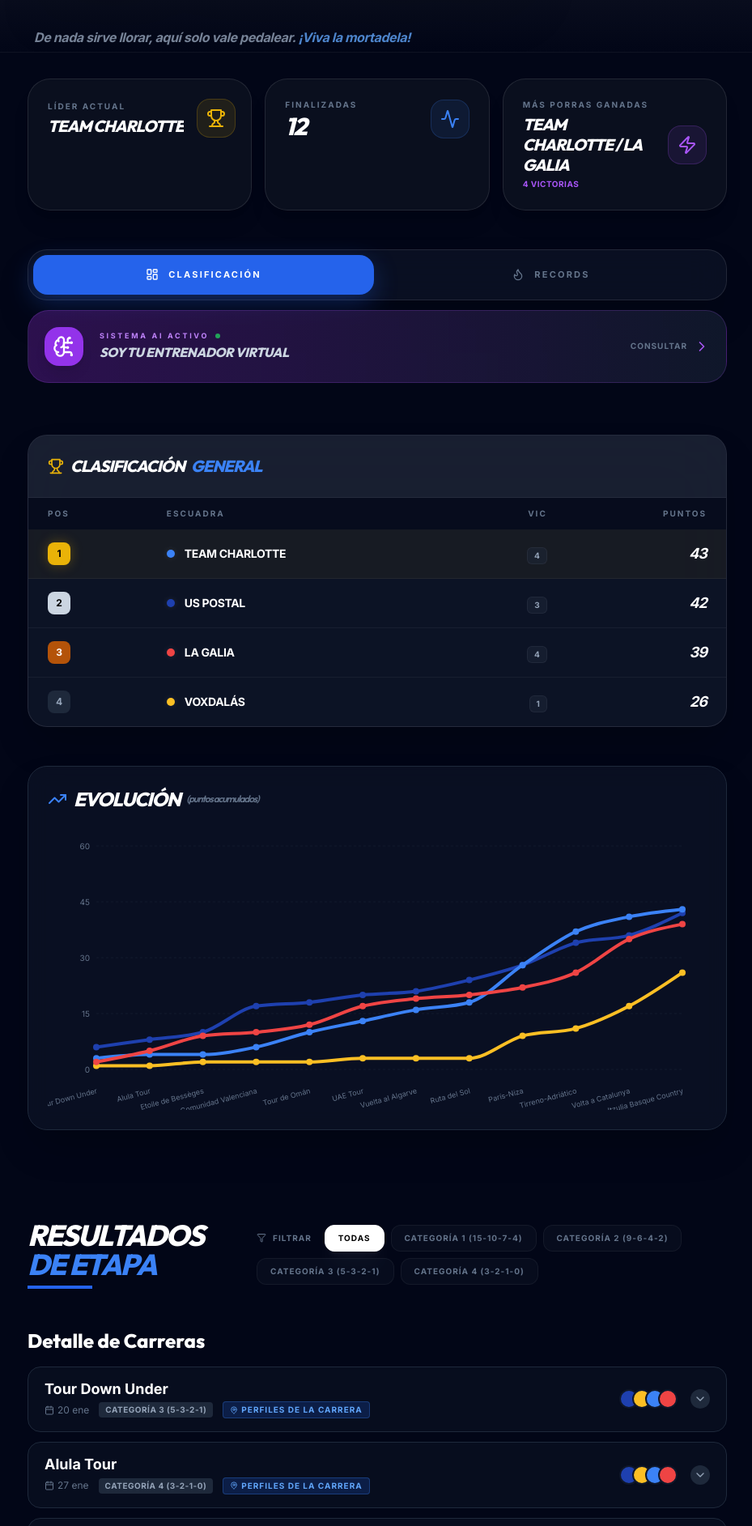
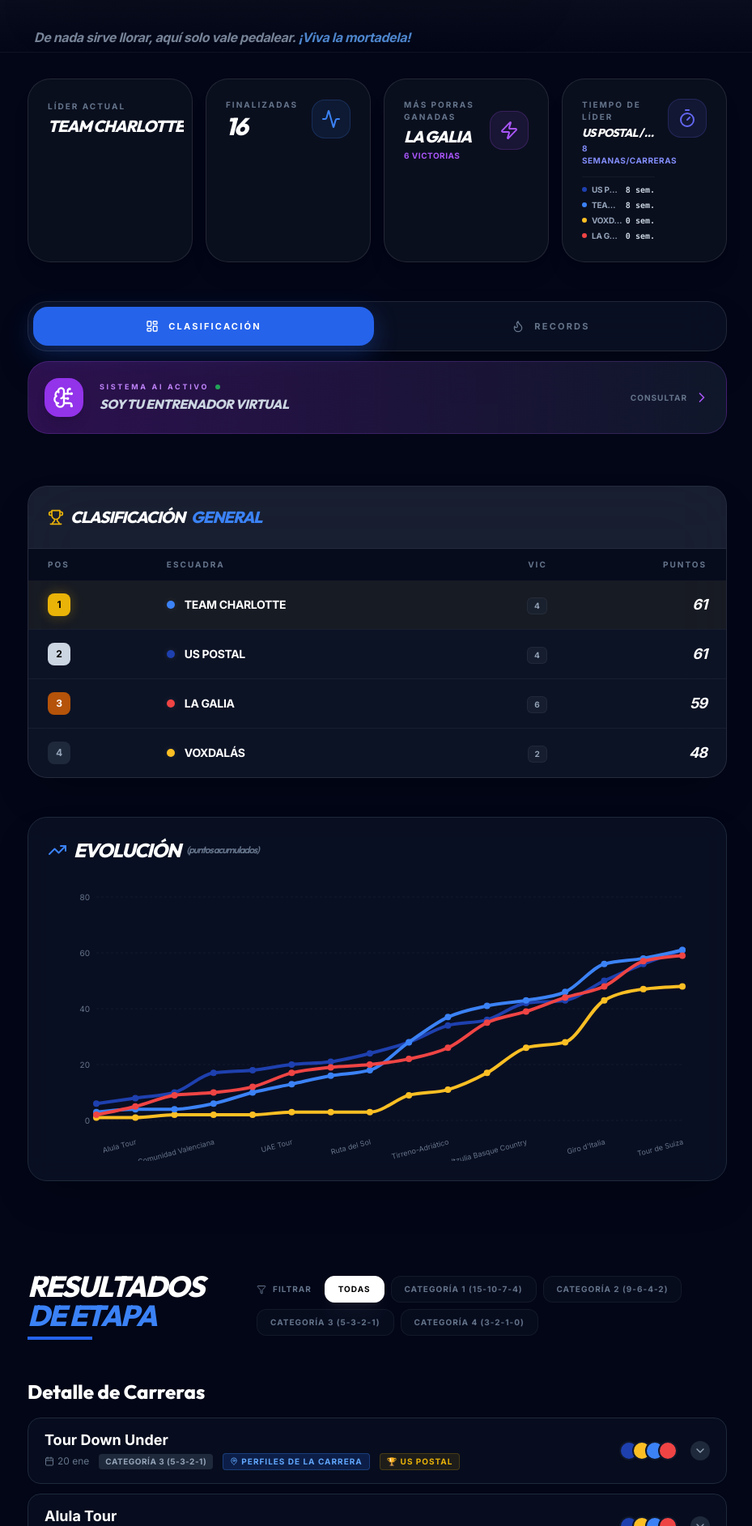
Before and after one commit to natxorodrigo87-cmyk/velogames-dashboard, a React (Vite) app: page / in a window 1280 px wide. Shown: the part 295-2180 px from the top of the page at 81% size, without its empty margins (174-1103 px from the left). Built offline with nearby package versions, Linux system fonts and the light colour scheme; grey boxes are pictures that could not be loaded.

Commit message:
feat: implement ranking tie-breakers and UI updates
Introduce a custom tie-breaker logic for player standings (Points > Wins > Priority). Update race components to display winners and add a tracker for league leadership duration.

```diff
--- a/App.tsx
+++ b/App.tsx
@@ -41,7 +41,21 @@
   }, []);
 
   const summary = useMemo<LeagueSummary>(() => {
-    const sortedByPoints = [...stats].sort((a, b) => b.totalPoints - a.totalPoints);
+    // Custom tie-breaker sorting: Points DESC, Wins DESC, Priority (P3 > P1 > P4 > P2)
+    const getPriority = (id: string) => {
+      const priority: Record<string, number> = { 'p3': 1, 'p1': 2, 'p4': 3, 'p2': 4 };
+      return priority[id] || 99;
+    };
+
+    const sortedByPoints = [...stats].sort((a, b) => {
+      if (b.totalPoints !== a.totalPoints) {
+        return b.totalPoints - a.totalPoints;
+      }
+      if (b.racesWon !== a.racesWon) {
+        return b.racesWon - a.racesWon;
+      }
+      return getPriority(a.playerId) - getPriority(b.playerId);
+    });
     const leader = PLAYERS.find(p => p.id === sortedByPoints[0]?.playerId);
 
     const maxWins = Math.max(...stats.map(s => s.racesWon));
@@ -49,13 +63,57 @@
       .filter(s => s.racesWon === maxWins && maxWins > 0)
       .map(s => PLAYERS.find(p => p.id === s.playerId)?.name || '---');
 
+    // Dynamic leadership duration tracker (in terms of races/weeks led after each stage played)
+    const playedRaces = [...RACES]
+      .filter(r => r.status === RaceStatus.PLAYED)
+      .sort((a, b) => new Date(a.date).getTime() - new Date(b.date).getTime());
+
+    const leaderCounts: Record<string, number> = {};
+    PLAYERS.forEach(p => leaderCounts[p.id] = 0);
+
+    const cumulativePoints: Record<string, number> = {};
+    PLAYERS.forEach(p => cumulativePoints[p.id] = 0);
+
+    playedRaces.forEach(race => {
+      PLAYERS.forEach(player => {
+        const result = RESULTS.find(r => r.raceId === race.id && r.playerId === player.id);
+        cumulativePoints[player.id] += result ? result.points : 0;
+      });
+
+      let leaderId = PLAYERS[0].id;
+      let maxPoints = -1;
+
+      PLAYERS.forEach(player => {
+        const pts = cumulativePoints[player.id];
+        if (pts > maxPoints) {
+          maxPoints = pts;
+          leaderId = player.id;
+        } else if (pts === maxPoints) {
+          if (getPriority(player.id) < getPriority(leaderId)) {
+            leaderId = player.id;
+          }
+        }
+      });
+
+      if (maxPoints > 0) {
+        leaderCounts[leaderId] = (leaderCounts[leaderId] || 0) + 1;
+      }
+    });
+
+    const leadershipStats = PLAYERS.map(p => ({
+      playerName: p.name,
+      weeks: leaderCounts[p.id] || 0,
+      color: p.color
+    })).sort((a, b) => b.weeks - a.weeks);
+
     return {
       leaderName: leader?.name || '---',
       leaderColor: leader?.color || '#fff',
       totalRaces: RACES.length,
       completedRaces: RACES.filter(r => r.status === RaceStatus.PLAYED).length,
       mostWinsPlayers: mostWinsPlayers.length > 0 ? mostWinsPlayers : ['---'],
-      mostWinsCount: maxWins
+      mostWinsCount: maxWins,
+      leadershipStats
     };
   }, [stats]);
 
--- a/components/AbandonosTable.tsx
+++ b/components/AbandonosTable.tsx
@@ -9,7 +9,7 @@
 }
 
 const AbandonosTable: React.FC<AbandonosTableProps> = ({ records, players }) => {
-  const races = ['TDU', 'Alula', 'CV', 'Besseges', 'Omán', 'UAE Tour', 'Algarve', 'Ruta del Sol', 'PN', 'Tirreno', 'Volta', 'Itzulia'];
+  const races = ['TDU', 'Alula', 'CV', 'Besseges', 'Omán', 'UAE Tour', 'Algarve', 'Ruta del Sol', 'PN', 'Tirreno', 'Volta', 'Itzulia', 'Romandía', 'Giro', 'Dauphiné', 'Suiza'];
 
   return (
     <div className="bg-slate-900/80 border border-white/10 rounded-3xl overflow-hidden backdrop-blur-2xl shadow-2xl animate-in fade-in slide-in-from-bottom-4 duration-500 mt-8">
--- a/components/GeneralTable.tsx
+++ b/components/GeneralTable.tsx
@@ -9,7 +9,16 @@
 }
 
 const GeneralTable: React.FC<GeneralTableProps> = ({ players, stats }) => {
-  const sortedStats = [...stats].sort((a, b) => b.totalPoints - a.totalPoints);
+  const sortedStats = [...stats].sort((a, b) => {
+    if (b.totalPoints !== a.totalPoints) {
+      return b.totalPoints - a.totalPoints;
+    }
+    if (b.racesWon !== a.racesWon) {
+      return b.racesWon - a.racesWon;
+    }
+    const priority: Record<string, number> = { 'p3': 1, 'p1': 2, 'p4': 3, 'p2': 4 };
+    return (priority[a.playerId] || 99) - (priority[b.playerId] || 99);
+  });
 
   return (
     <div className="bg-slate-900/80 border border-white/10 rounded-3xl overflow-hidden backdrop-blur-2xl shadow-2xl">
--- a/components/RaceDetails.tsx
+++ b/components/RaceDetails.tsx
@@ -58,6 +58,13 @@
           const isUpcoming = race.status === RaceStatus.UPCOMING;
           const category = categories.find(c => c.id === race.categoryId);
           const raceResults = results.filter(r => r.raceId === race.id);
+          const maxPoints = raceResults.length > 0 ? Math.max(...raceResults.map(r => r.points)) : 0;
+          const winners = raceResults.length > 0
+            ? players.filter(p => {
+                const res = raceResults.find(r => r.playerId === p.id);
+                return res && res.points === maxPoints;
+              })
+            : [];
 
           return (
             <div
@@ -93,6 +100,11 @@
                          <MapPin className="w-2.5 h-2.5" />
                          Perfiles de la carrera
                        </a>
+                       {!isUpcoming && winners.length > 0 && (
+                         <span className="px-2 py-0.5 rounded bg-yellow-500/10 text-yellow-500 text-[10px] font-black uppercase tracking-widest border border-yellow-500/20 flex items-center gap-1">
+                           🏆 {winners.map(w => w.name).join(' / ')}
+                         </span>
+                       )}
                     </div>
                   </div>
                 </div>
@@ -120,6 +132,15 @@
 
               {isOpen && !isUpcoming && (
                 <div className="px-5 pb-5 animate-in fade-in slide-in-from-top-2 duration-300">
+                  {/* Recuadro Destacado de Ganador */}
+                  <div className="mb-4 p-3 rounded-xl bg-gradient-to-r from-yellow-500/10 via-yellow-500/5 to-transparent border border-yellow-500/20 flex flex-col sm:flex-row sm:items-center justify-between gap-2">
+                    <span className="text-xs font-black text-yellow-500 uppercase tracking-widest flex items-center gap-1.5">
+                      🏆 GANADOR DE LA PORRA
+                    </span>
+                    <span className="text-xs font-black text-white uppercase tracking-wider">
+                      {winners.map(w => w.name).join(' y ')} — <span className="text-yellow-400 font-bold">{maxPoints} pts</span>
+                    </span>
+                  </div>
                   <div className="grid grid-cols-2 md:grid-cols-4 gap-4 mt-2">
                     {players.map(player => {
                       const result = raceResults.find(r => r.playerId === player.id);
--- a/components/SummaryCards.tsx
+++ b/components/SummaryCards.tsx
@@ -1,15 +1,18 @@
 
 import React from 'react';
 import { LeagueSummary } from '../types';
-import { Trophy, Activity, Zap } from 'lucide-react';
+import { Trophy, Activity, Zap, Timer } from 'lucide-react';
 
 interface SummaryCardsProps {
   summary: LeagueSummary;
 }
 
 const SummaryCards: React.FC<SummaryCardsProps> = ({ summary }) => {
+  const maxWeeks = summary.leadershipStats ? Math.max(...summary.leadershipStats.map(s => s.weeks)) : 0;
+  const majorityLeaders = (summary.leadershipStats || []).filter(s => s.weeks === maxWeeks && maxWeeks > 0);
+
   return (
-    <div className="grid grid-cols-1 md:grid-cols-3 gap-4 w-full">
+    <div className="grid grid-cols-1 sm:grid-cols-2 lg:grid-cols-4 gap-4 w-full">
 
       {/* LÍDER ACTUAL */}
       <div className="relative overflow-hidden bg-[#0a0f1e] border border-white/10 rounded-[28px] p-6 transition-all shadow-xl group hover:border-blue-500/30">
@@ -57,6 +60,41 @@
         </div>
       </div>
 
+      {/* TIEMPO EN CABEZA */}
+      <div className="relative overflow-hidden bg-[#0a0f1e] border border-white/10 rounded-[28px] p-6 transition-all shadow-xl group hover:border-blue-500/30">
+        <div className="flex items-start justify-between gap-4">
+          <div className="flex-1 min-w-0">
+            <p className="text-slate-500 text-[10px] font-black uppercase tracking-[0.2em] mb-1">TIEMPO DE LÍDER</p>
+            {majorityLeaders.length > 0 ? (
+              <>
+                <h3 className="text-sm font-black text-white italic tracking-tighter uppercase font-heading leading-tight truncate">
+                  {majorityLeaders.map(l => l.playerName).join(' / ')}
+                </h3>
+                <p className="text-[10px] font-bold text-indigo-400 mt-0.5 uppercase tracking-wider">{maxWeeks} SEMANAS/CARRERAS</p>
+              </>
+            ) : (
+              <h3 className="text-sm font-black text-slate-400 italic">---</h3>
+            )}
+
+            {/* Listado de todos */}
+            <div className="mt-3 pt-2 border-t border-white/5 space-y-1">
+              {summary.leadershipStats?.map((stat, idx) => (
+                <div key={idx} className="flex items-center justify-between text-[10px] text-slate-400">
+                  <div className="flex items-center gap-1.5 min-w-0">
+                    <div className="w-1.5 h-1.5 rounded-full shrink-0" style={{ backgroundColor: stat.color }} />
+                    <span className="font-bold uppercase tracking-tight truncate">{stat.playerName}</span>
+                  </div>
+                  <span className="font-mono font-bold text-slate-300 ml-1 shrink-0">{stat.weeks} sem.</span>
+                </div>
+              ))}
+            </div>
+          </div>
+          <div className="shrink-0 w-12 h-12 rounded-2xl bg-indigo-500/10 border border-indigo-500/20 flex items-center justify-center">
+            <Timer className="w-6 h-6 text-indigo-500" />
+          </div>
+        </div>
+      </div>
+
     </div>
   );
 };
--- a/mockData.ts
+++ b/mockData.ts
@@ -42,7 +42,11 @@
       'PN': 'Girmay, Bol, Ayuso, Arndt',
       'Tirreno': '0',
       'Volta': 'Pidcock',
-      'Itzulia': 'del Toro, Okamika, Veistroffer'
+      'Itzulia': 'del Toro, Okamika, Veistroffer',
+      'Romandía': '0',
+      'Giro': '0',
+      'Dauphiné': '0',
+      'Suiza': '0'
     }
   },
   {
@@ -60,7 +64,11 @@
       'PN': 'Girmay, Onley',
       'Tirreno': '0',
       'Volta': 'Pidcock, Lutsenko, Patrick Gamper',
-      'Itzulia': 'Tulett, Elósegui, Ermakov'
+      'Itzulia': 'Tulett, Elósegui, Ermakov',
+      'Romandía': '0',
+      'Giro': '0',
+      'Dauphiné': '0',
+      'Suiza': '0'
     }
   },
   {
@@ -78,7 +86,11 @@
       'PN': 'Ayuso, Onley, Costiou, Pluimers y F. Christen',
       'Tirreno': 'Van Wilder, Kron, Strong',
       'Volta': 'Pidcock',
-      'Itzulia': 'del Toro, Labrosse'
+      'Itzulia': 'del Toro, Labrosse',
+      'Romandía': '0',
+      'Giro': '0',
+      'Dauphiné': '0',
+      'Suiza': '0'
     }
   },
   {
@@ -96,7 +108,11 @@
       'PN': 'Ayuso, Bol',
       'Tirreno': '0',
       'Volta': '0',
-      'Itzulia': 'Ayuso, del Toro, Brenner, Fernández'
+      'Itzulia': 'Ayuso, del Toro, Brenner, Fernández',
+      'Romandía': '0',
+      'Giro': '0',
+      'Dauphiné': '0',
+      'Suiza': '0'
     }
   }
 ];
@@ -114,10 +130,10 @@
   { id: 'r_ta', name: 'Tirreno-Adriático', categoryId: 'c2', date: '2026-03-09', status: RaceStatus.PLAYED },
   { id: 'r_cat', name: 'Volta a Catalunya', categoryId: 'c2', date: '2026-03-23', status: RaceStatus.PLAYED },
   { id: 'r_itz', name: 'Itzulia Basque Country', categoryId: 'c2', date: '2026-04-06', status: RaceStatus.PLAYED },
-  { id: 'r_rom', name: 'Tour de Romandía', categoryId: 'c3', date: '2026-04-28', status: RaceStatus.UPCOMING },
-  { id: 'r_giro', name: 'Giro d\'Italia', categoryId: 'c1', date: '2026-05-08', status: RaceStatus.UPCOMING },
-  { id: 'r_dau', name: 'Critérium du Dauphiné', categoryId: 'c2', date: '2026-06-07', status: RaceStatus.UPCOMING },
-  { id: 'r_sui', name: 'Tour de Suiza', categoryId: 'c3', date: '2026-06-17', status: RaceStatus.UPCOMING },
+  { id: 'r_rom', name: 'Tour de Romandía', categoryId: 'c3', date: '2026-04-28', status: RaceStatus.PLAYED },
+  { id: 'r_giro', name: 'Giro d\'Italia', categoryId: 'c1', date: '2026-05-08', status: RaceStatus.PLAYED },
+  { id: 'r_dau', name: 'Critérium du Dauphiné', categoryId: 'c2', date: '2026-06-07', status: RaceStatus.PLAYED },
+  { id: 'r_sui', name: 'Tour de Suiza', categoryId: 'c3', date: '2026-06-17', status: RaceStatus.PLAYED },
   { id: 'r_tour', name: 'Tour de France', categoryId: 'c1', date: '2026-07-04', status: RaceStatus.UPCOMING },
   { id: 'r_pol', name: 'Tour de Polonia', categoryId: 'c3', date: '2026-08-03', status: RaceStatus.UPCOMING },
   { id: 'r_ren', name: 'Renewi Tour', categoryId: 'c3', date: '2026-08-19', status: RaceStatus.UPCOMING },
@@ -173,6 +189,26 @@
   { id: 'res_46', raceId: 'r_itz', playerId: 'p1', points: 6 },
   { id: 'res_47', raceId: 'r_itz', playerId: 'p4', points: 4 },
   { id: 'res_48', raceId: 'r_itz', playerId: 'p3', points: 2 },
+  // Romandia
+  { id: 'res_49', raceId: 'r_rom', playerId: 'p4', points: 5 },
+  { id: 'res_50', raceId: 'r_rom', playerId: 'p3', points: 3 },
+  { id: 'res_51', raceId: 'r_rom', playerId: 'p2', points: 2 },
+  { id: 'res_52', raceId: 'r_rom', playerId: 'p1', points: 1 },
+  // Giro
+  { id: 'res_53', raceId: 'r_giro', playerId: 'p2', points: 15 },
+  { id: 'res_54', raceId: 'r_giro', playerId: 'p3', points: 10 },
+  { id: 'res_55', raceId: 'r_giro', playerId: 'p1', points: 7 },
+  { id: 'res_56', raceId: 'r_giro', playerId: 'p4', points: 4 },
+  // Dauphine
+  { id: 'res_57', raceId: 'r_dau', playerId: 'p4', points: 9 },
+  { id: 'res_58', raceId: 'r_dau', playerId: 'p1', points: 6 },
+  { id: 'res_59', raceId: 'r_dau', playerId: 'p2', points: 4 },
+  { id: 'res_60', raceId: 'r_dau', playerId: 'p3', points: 2 },
+  // Suiza
+  { id: 'res_61', raceId: 'r_sui', playerId: 'p1', points: 5 },
+  { id: 'res_62', raceId: 'r_sui', playerId: 'p3', points: 3 },
+  { id: 'res_63', raceId: 'r_sui', playerId: 'p4', points: 2 },
+  { id: 'res_64', raceId: 'r_sui', playerId: 'p2', points: 1 },
 ];
 
 export const MOCK_RESULTS = RESULTS;
--- a/types.ts
+++ b/types.ts
@@ -65,4 +65,5 @@
   completedRaces: number;
   mostWinsPlayers: string[];
   mostWinsCount: number;
+  leadershipStats?: { playerName: string; weeks: number; color: string }[];
 };
```
Also changed, not shown: 1 other file (tests, documents, lock files or other folders).
